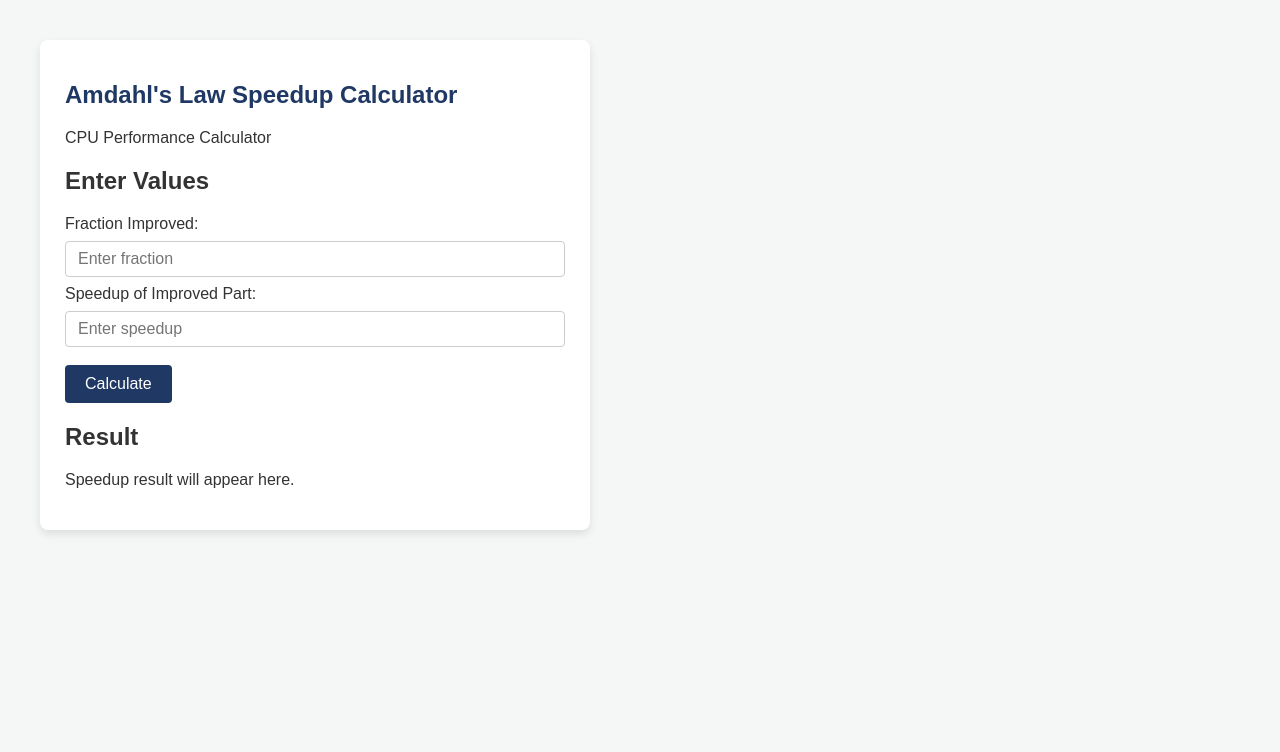
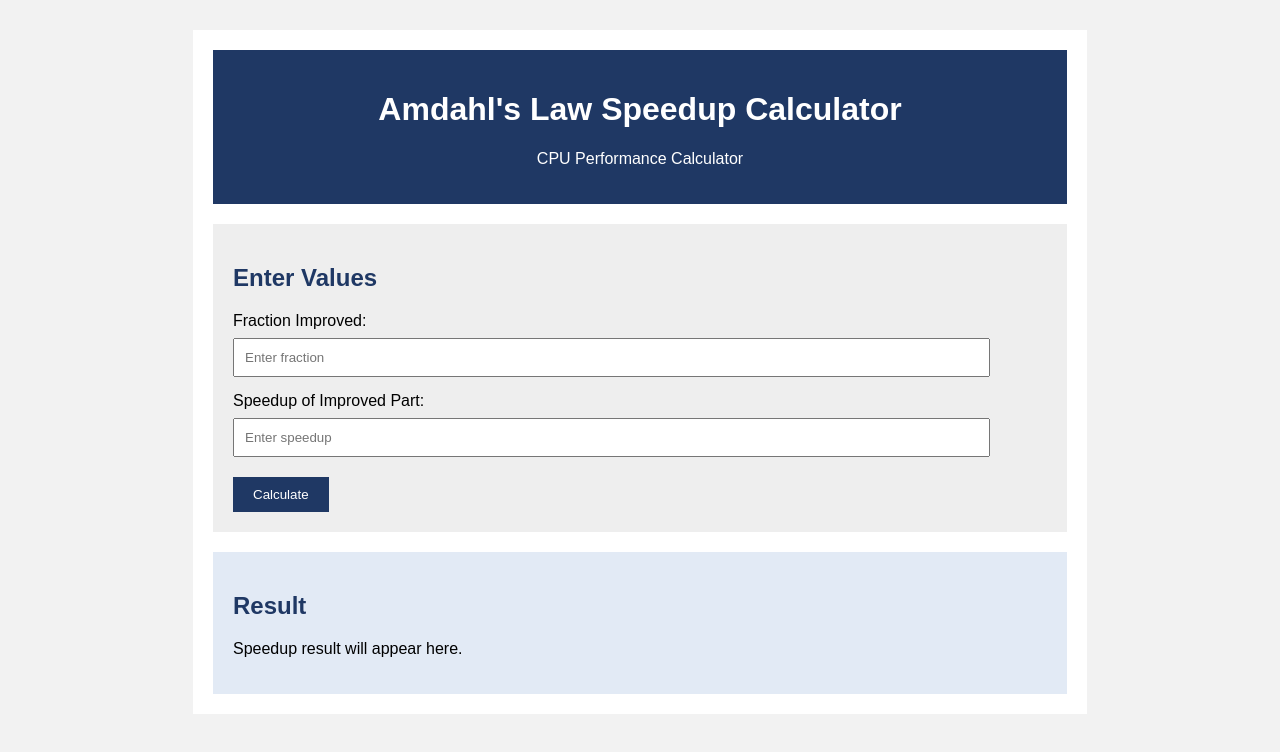
Before and after one commit to RoohullahSaeedhitec/amdahl-speedup-calculator, a plain HTML site: page index.html in a window 1280 px wide. Drawn offline with Linux system fonts and the light colour scheme.

Commit message:
Update style.css

```diff
--- a/style.css
+++ b/style.css
@@ -1,53 +1,54 @@
 body {
-    font-family: Arial, sans-serif;
-    margin: 40px;
-    background-color: #f4f7f6;
-    color: #333;
-}
-
-h1 {
-    color: #1F3864;
-    font-size: 24px;
-    margin-bottom: 20px;
+    font-family: Arial;
+    background-color: #f2f2f2;
+    margin: 30px;
 }
 
 .container {
-    background: white;
-    padding: 25px;
-    border-radius: 8px;
-    box-shadow: 0 4px 8px rgba(0,0,0,0.1);
-    max-width: 500px;
+    width: 70%;
+    margin: auto;
+    background-color: white;
+    padding: 20px;
 }
 
-input, select {
-    padding: 8px 12px;
-    font-size: 16px;
-    margin: 8px 0;
-    width: 100%;
-    box-sizing: border-box;
-    border: 1px solid #ccc;
-    border-radius: 4px;
+header {
+    background-color: #1F3864;
+    color: white;
+    text-align: center;
+    padding: 20px;
+}
+
+h2 {
+    color: #1F3864;
+}
+
+.input-area {
+    background-color: #eeeeee;
+    padding: 20px;
+    margin-top: 20px;
+}
+
+label {
+    display: block;
+    margin-top: 15px;
+}
+
+input {
+    padding: 10px;
+    width: 90%;
+    margin-top: 8px;
 }
 
 button {
+    background-color: #1F3864;
+    color: white;
     padding: 10px 20px;
-    background: #1F3864;
-    color: white;
     border: none;
-    border-radius: 4px;
-    font-size: 16px;
-    cursor: pointer;
-    margin-top: 10px;
+    margin-top: 20px;
 }
 
-button:hover {
-    background: #15294d;
+.result-area {
+    background-color: #e2eaf5;
+    padding: 20px;
+    margin-top: 20px;
 }
-
-#result {
-    margin-top: 20px;
-    padding: 12px;
-    background: #eef2f7;
-    border-left: 4px solid #1F3864;
-    font-weight: bold;
-}
```
